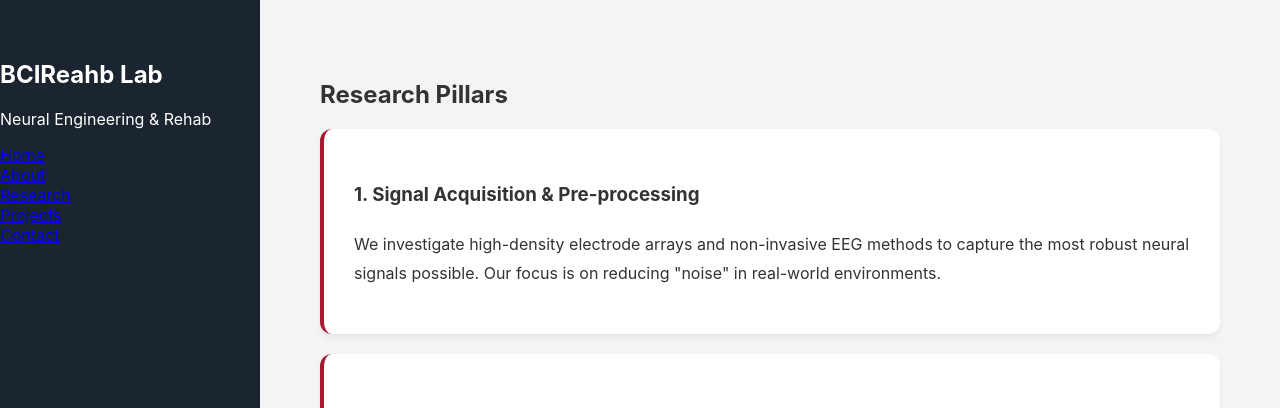
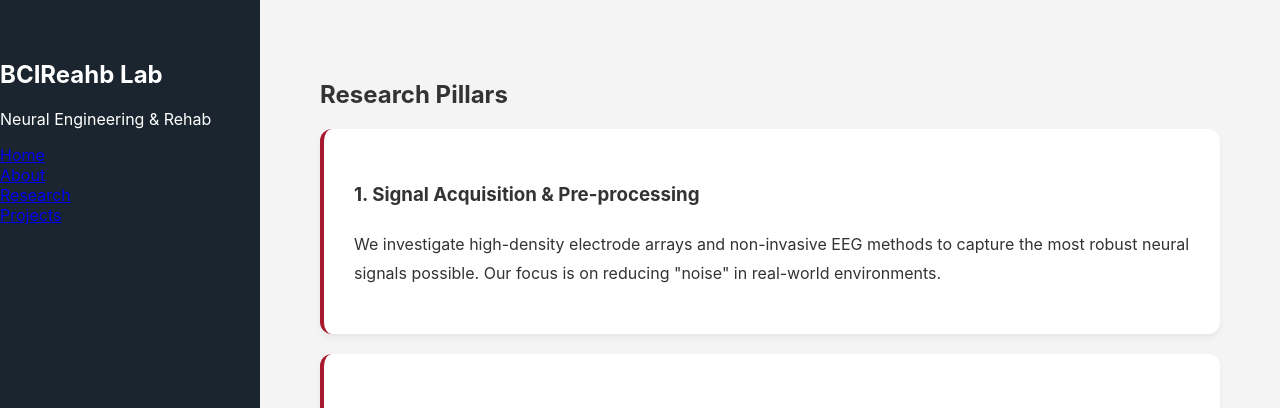
Before and after one commit to alessandrovato/alessandrovato.github.io, a Jekyll site: the page built from index.html, in a window 1280 px wide. Shown: the top 408 px of the page. Built offline with Jekyll 4.4.1, drawn with Linux system fonts in a browser that asks for light colours.

Commit message:
Update nav.html

```diff
--- a/_includes/nav.html
+++ b/_includes/nav.html
@@ -7,5 +7,5 @@
     <a href="#about">About</a>
     <a href="#research">Research</a>
     <a href="#projects">Projects</a>
-    <a href="#contact">Contact</a>
+    <!-- <a href="#contact">Contact</a> -->
 </nav>
```
